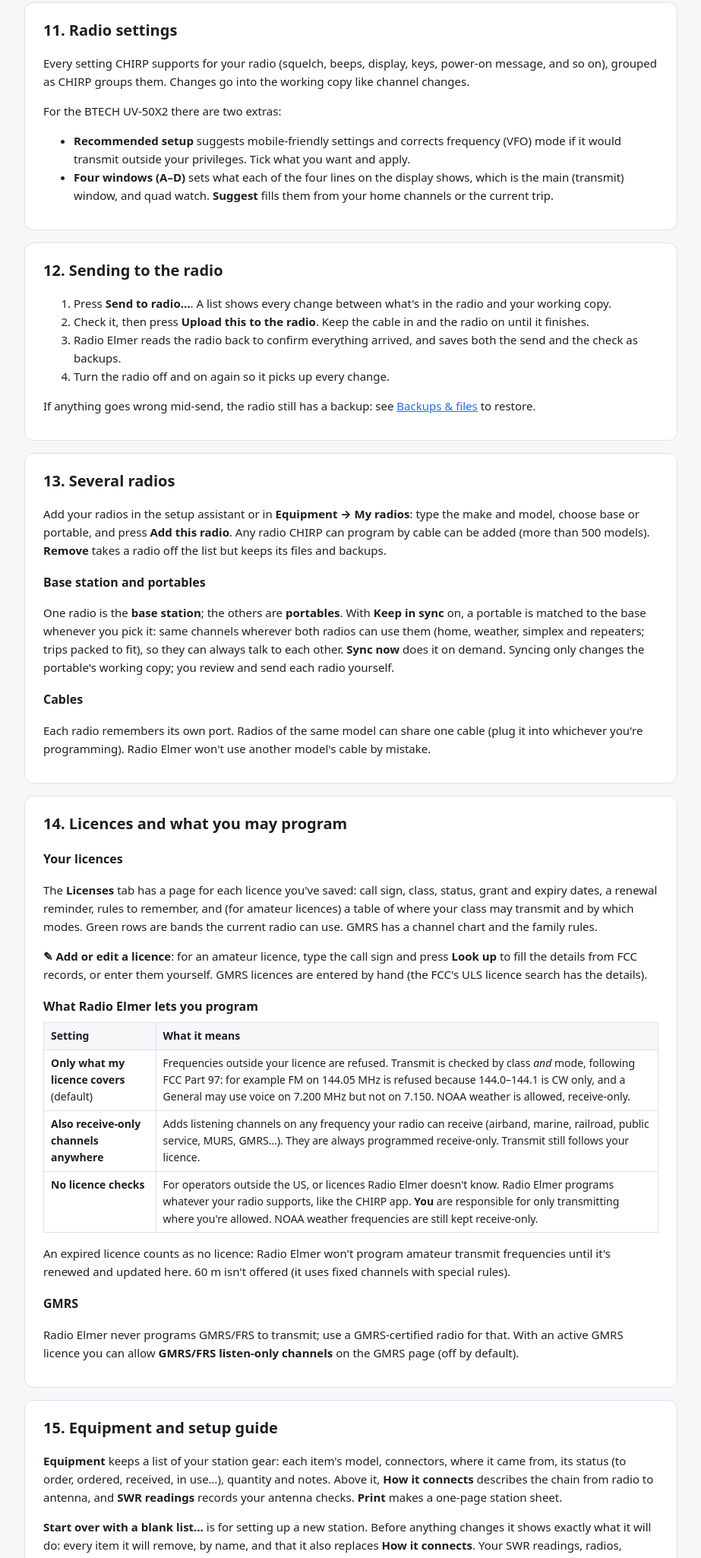
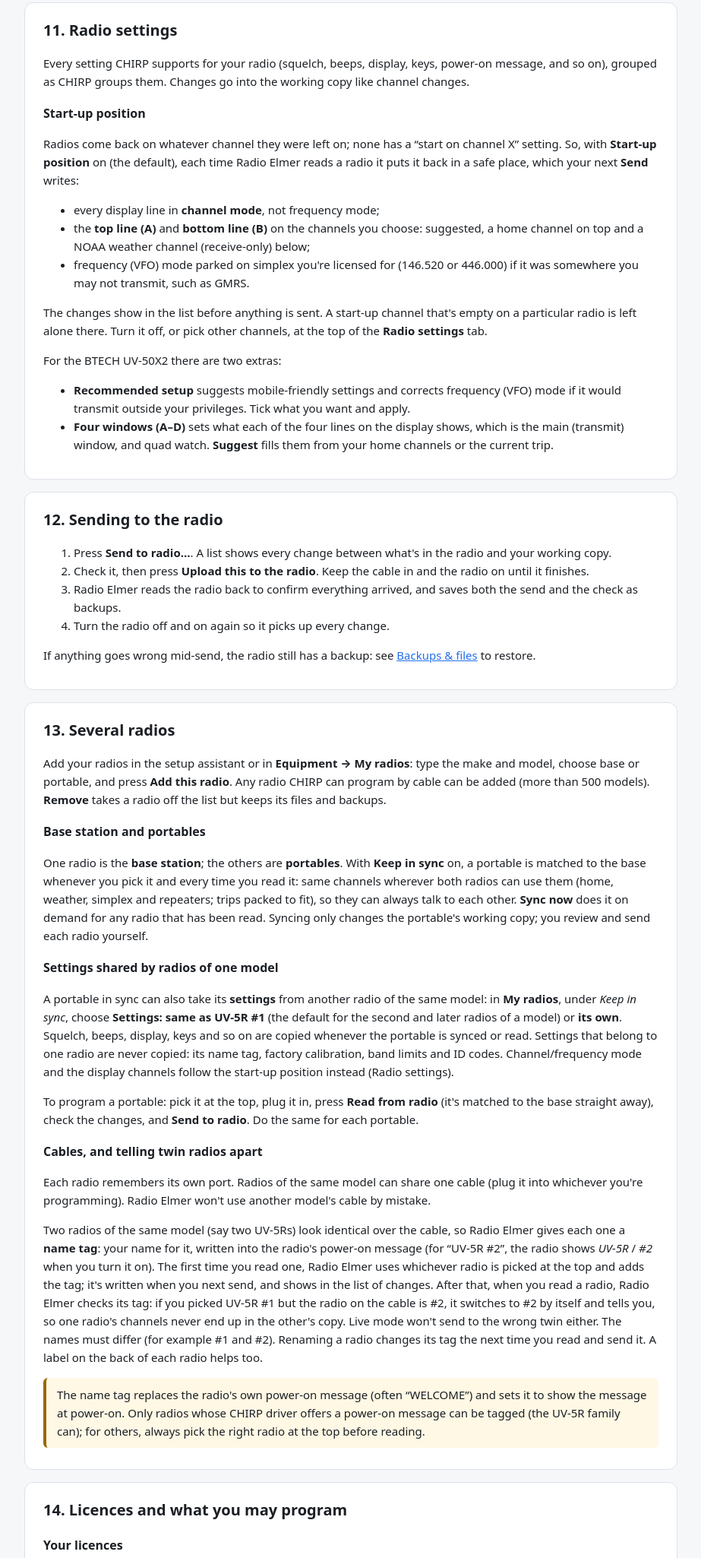
Before and after one commit to wcwilkins2025/radio-elmer, a plain HTML site: page docs/manual.html in a window 1280 px wide. Shown: the part 5145-7195 px from the top of the page at 76% size, without its empty margins (322-1245 px from the left). Drawn offline with Linux system fonts and the light colour scheme.

Commit message:
Website: screenshots keep their shape; Linux and Mac download; manual updates
- Screenshots now scale with the window instead of being squashed (height: auto).
- The Linux/Mac card points at the new Linux and Mac zip (CHIRP included,
  Python 3.10+; Mac needs Python from python.org).
- Manual: twin radios, shared settings, start-up position, SWR history.

Co-Authored-By: Claude Opus 5.5 <noreply@anthropic.com>

```diff
--- a/docs/manual.html
+++ b/docs/manual.html
@@ -206,6 +206,14 @@ try { const t = localStorage.getItem("theme"); if (t && t !== "auto") document.d
 <section id="settings">
 <h2>11. Radio settings</h2>
 <p>Every setting CHIRP supports for your radio (squelch, beeps, display, keys, power-on message, and so on), grouped as CHIRP groups them. Changes go into the working copy like channel changes.</p>
+<h3>Start-up position</h3>
+<p>Radios come back on whatever channel they were left on; none has a “start on channel X” setting. So, with <b>Start-up position</b> on (the default), each time Radio Elmer reads a radio it puts it back in a safe place, which your next <b>Send</b> writes:</p>
+<ul>
+<li>every display line in <b>channel mode</b>, not frequency mode;</li>
+<li>the <b>top line (A)</b> and <b>bottom line (B)</b> on the channels you choose: suggested, a home channel on top and a NOAA weather channel (receive-only) below;</li>
+<li>frequency (VFO) mode parked on simplex you're licensed for (146.520 or 446.000) if it was somewhere you may not transmit, such as GMRS.</li>
+</ul>
+<p>The changes show in the list before anything is sent. A start-up channel that's empty on a particular radio is left alone there. Turn it off, or pick other channels, at the top of the <b>Radio settings</b> tab.</p>
 <p>For the BTECH UV-50X2 there are two extras:</p>
 <ul>
 <li><b>Recommended setup</b> suggests mobile-friendly settings and corrects frequency (VFO) mode if it would transmit outside your privileges. Tick what you want and apply.</li>
@@ -228,9 +236,14 @@ try { const t = localStorage.getItem("theme"); if (t && t !== "auto") document.d
 <h2>13. Several radios</h2>
 <p>Add your radios in the setup assistant or in <b>Equipment → My radios</b>: type the make and model, choose base or portable, and press <b>Add this radio</b>. Any radio CHIRP can program by cable can be added (more than 500 models). <b>Remove</b> takes a radio off the list but keeps its files and backups.</p>
 <h3>Base station and portables</h3>
-<p>One radio is the <b>base station</b>; the others are <b>portables</b>. With <b>Keep in sync</b> on, a portable is matched to the base whenever you pick it: same channels wherever both radios can use them (home, weather, simplex and repeaters; trips packed to fit), so they can always talk to each other. <b>Sync now</b> does it on demand. Syncing only changes the portable's working copy; you review and send each radio yourself.</p>
-<h3>Cables</h3>
+<p>One radio is the <b>base station</b>; the others are <b>portables</b>. With <b>Keep in sync</b> on, a portable is matched to the base whenever you pick it and every time you read it: same channels wherever both radios can use them (home, weather, simplex and repeaters; trips packed to fit), so they can always talk to each other. <b>Sync now</b> does it on demand for any radio that has been read. Syncing only changes the portable's working copy; you review and send each radio yourself.</p>
+<h3>Settings shared by radios of one model</h3>
+<p>A portable in sync can also take its <b>settings</b> from another radio of the same model: in <b>My radios</b>, under <i>Keep in sync</i>, choose <b>Settings: same as UV-5R #1</b> (the default for the second and later radios of a model) or <b>its own</b>. Squelch, beeps, display, keys and so on are copied whenever the portable is synced or read. Settings that belong to one radio are never copied: its name tag, factory calibration, band limits and ID codes. Channel/frequency mode and the display channels follow the start-up position instead (Radio settings).</p>
+<p>To program a portable: pick it at the top, plug it in, press <b>Read from radio</b> (it's matched to the base straight away), check the changes, and <b>Send to radio</b>. Do the same for each portable.</p>
+<h3>Cables, and telling twin radios apart</h3>
 <p>Each radio remembers its own port. Radios of the same model can share one cable (plug it into whichever you're programming). Radio Elmer won't use another model's cable by mistake.</p>
+<p>Two radios of the same model (say two UV-5Rs) look identical over the cable, so Radio Elmer gives each one a <b>name tag</b>: your name for it, written into the radio's power-on message (for “UV-5R #2”, the radio shows <i>UV-5R</i> / <i>#2</i> when you turn it on). The first time you read one, Radio Elmer uses whichever radio is picked at the top and adds the tag; it's written when you next send, and shows in the list of changes. After that, when you read a radio, Radio Elmer checks its tag: if you picked UV-5R #1 but the radio on the cable is #2, it switches to #2 by itself and tells you, so one radio's channels never end up in the other's copy. Live mode won't send to the wrong twin either. The names must differ (for example #1 and #2). Renaming a radio changes its tag the next time you read and send it. A label on the back of each radio helps too.</p>
+<p class="note">The name tag replaces the radio's own power-on message (often “WELCOME”) and sets it to show the message at power-on. Only radios whose CHIRP driver offers a power-on message can be tagged (the UV-5R family can); for others, always pick the right radio at the top before reading.</p>
 </section>
 
 <section id="licences">
@@ -252,7 +265,10 @@ try { const t = localStorage.getItem("theme"); if (t && t !== "auto") document.d
 
 <section id="equipment">
 <h2>15. Equipment and setup guide</h2>
-<p><b>Equipment</b> keeps a list of your station gear: each item's model, connectors, where it came from, its status (to order, ordered, received, in use…), quantity and notes. Above it, <b>How it connects</b> describes the chain from radio to antenna, and <b>SWR readings</b> records your antenna checks. <b>Print</b> makes a one-page station sheet.</p>
+<p><b>Equipment</b> keeps a list of your station gear: each item's model, connectors, where it came from, its status (to order, ordered, received, in use…), quantity and notes. Above it, <b>How it connects</b> describes the chain from radio to antenna, and <b>SWR readings</b> keeps a log of your antenna checks. <b>Print</b> makes a one-page station sheet, including your recent SWR readings.</p>
+<h3>SWR readings</h3>
+<p>Each time you check your antenna with an SWR meter, enter the date, the antenna (and how it's connected), the SWR on 2 m and 70 cm, and, if you like, the power the meter showed and a note such as <i>added foil strips</i>. Press <b>Save reading</b>: “Saved ✓” confirms it, and the reading goes to the top of the <b>History</b> table, so you can see whether a change helped. ✕ deletes a reading you entered by mistake.</p>
+<p>Test on Low, on a quiet simplex frequency in each band (for example 146.540 and 446.100, not a repeater channel): listen first, say your call sign and “testing”, and keep each key-up under 5 seconds. Readings are coloured: <b>1.5 or better</b> is good, up to 2 is fine, and <b>above 2</b> means check the antenna, its mounting and the connectors before using High power. When the newest readings on both bands are 1.5 or better, Radio Elmer stops recommending Low power.</p>
 <p><b>Start over with a blank list…</b> is for setting up a new station. Before anything changes it shows exactly what it will do: every item it will remove, by name, and that it also replaces <b>How it connects</b>. Your SWR readings, radios, channels, backups and setup guides aren't touched. If you go ahead, Radio Elmer first saves a copy of your list in your Radio Elmer folder (<span class="mono">equipment_saves</span>), then puts six empty starter rows in its place. <b>Restore a saved list…</b> shows every saved copy and brings any of them back (and saves the list it replaces, so nothing is ever lost).</p>
 <h3>Setup guides</h3>
 <p>The <b>Setup guide</b> tab makes a hook-up guide for each way you set up your station, for example <i>Home</i>, <i>Car</i> and <i>Field</i>. Press <b>＋ New guide</b> and answer a few questions: the kind of station (home, vehicle, or portable/field), which radio, the power source, the antenna and where it goes, the coax and how it gets there, whether you have an SWR meter, and a test frequency. Suggestions come from your Equipment list, and a preview updates as you type.</p>
```
Also changed, not shown: docs/index.html (+6 -5 lines).
